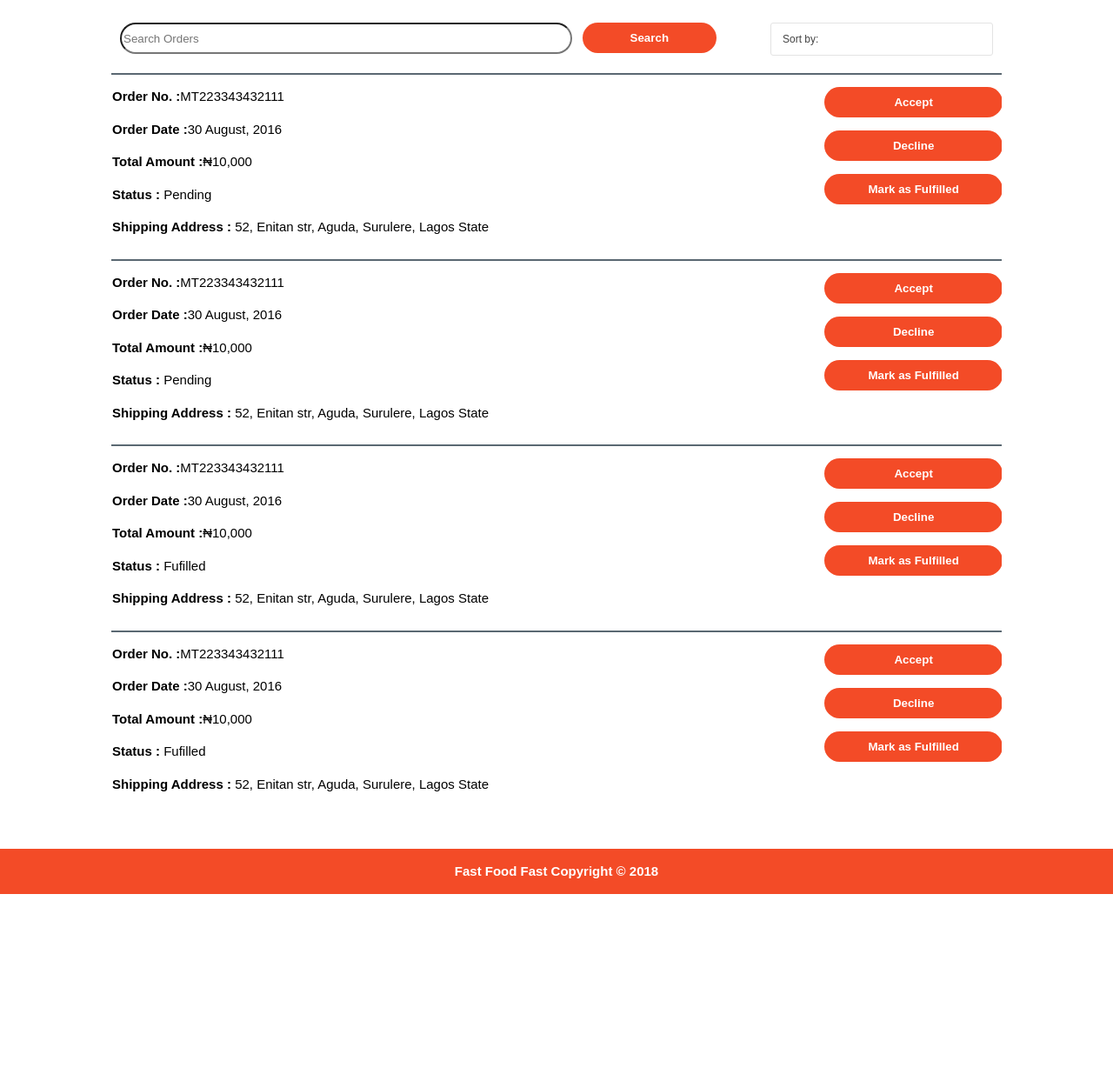
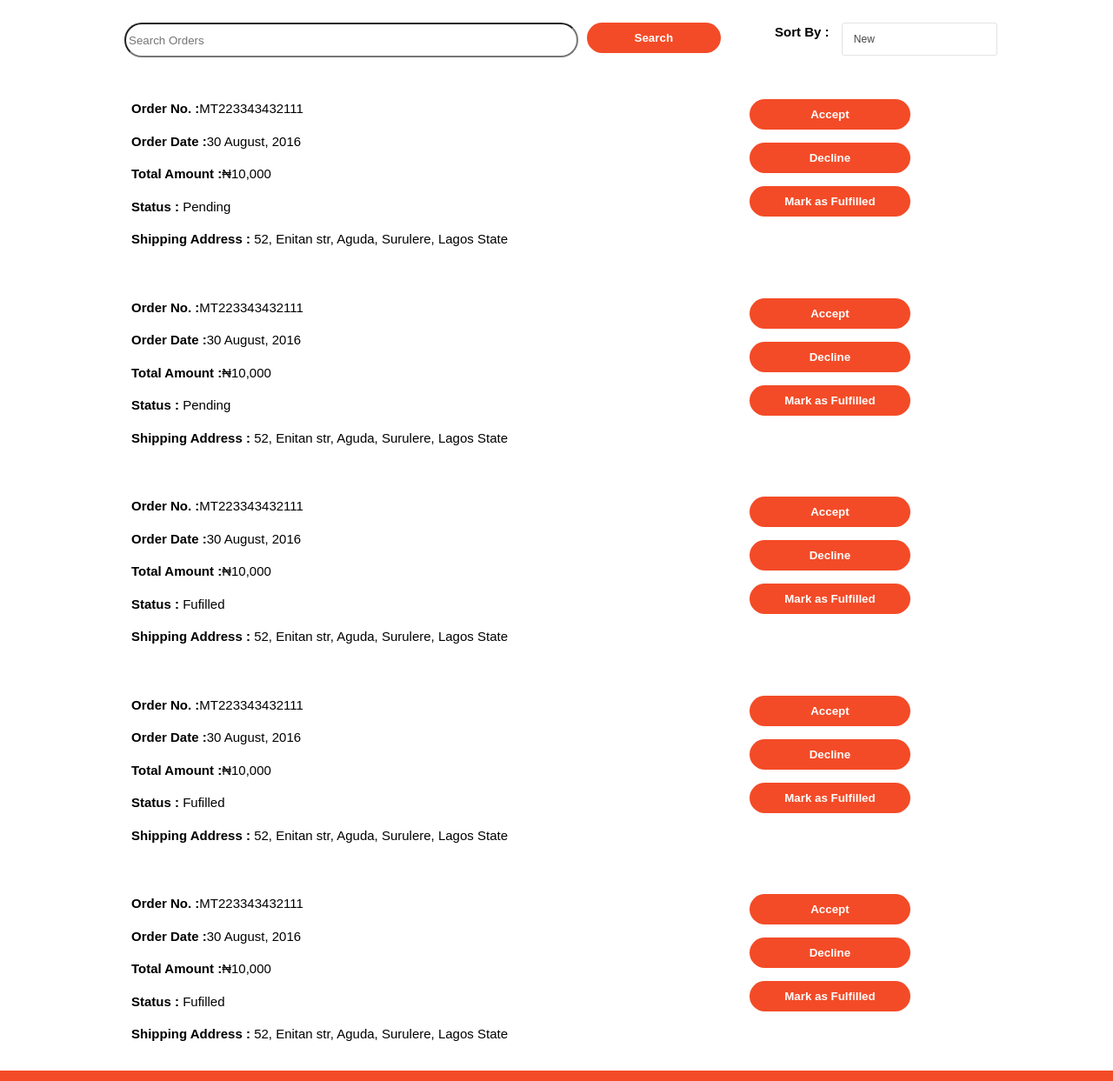
Before and after one commit to Proception/fast-food-app, a website: page UI/orders.html in a window 1280 px wide. Shown: the part 133-1376 px from the top of the page at 87% size. Before the commit the page ends 1161 px from the top, so only its background shows below. Drawn offline with Linux system fonts and the light colour scheme.

Commit message:
chore(User Interface): Adjust User Inteface components and make better
make user inteface much better

[Finishes #160875233]

```diff
--- a/UI/css/style.css
+++ b/UI/css/style.css
@@ -17,10 +17,18 @@ label{
 	font-weight: bold;
 }
 
-input, textarea {
+input {
 	-webkit-border-radius: 28;
   	-moz-border-radius: 28;
   	border-radius: 28px;
+  	padding: 3px;
+}
+
+textarea {
+	-webkit-border-radius: 28;
+  	-moz-border-radius: 28;
+  	border-radius: 28px;
+  	padding-left: 20px;
 }
 
 
@@ -32,7 +40,7 @@ input, textarea {
  	overflow: hidden;
  	display: block;
  	position: relative;
-	padding-bottom: 100px;
+	padding-bottom: 50px;
 	}
 
 .container {
@@ -48,8 +56,8 @@ input, textarea {
 	background-color: #F34B27;
 	color:#ffffff;
 	border: 0;
-	padding-right: 40px;
-	padding-left: 40px;
+/*	padding-right: 60px;
+	padding-left: 20%;*/
 	width: 100%;
 	cursor: pointer;
 	-webkit-border-radius: 28;
@@ -96,14 +104,26 @@ input, textarea {
 	font-weight: bold;
 }
 
+/*input[type=file] {
+  font-size: 100px;
+  position: absolute;
+  left: 0;
+  top: 0;
+  opacity: 0;
+}*/
+
+input[type=file]::-webkit-file-upload-button {
+  border: 1px solid grey;
+  /*background: #FFFAAA;*/
+}
+
+
 
 
 
 /* header */
 header {
-	/*background-color: #3d70b2;*/
 	background-color: #ffffff;
-	/*background-color: #41d6c3;*/
 	color: #f4f7fb;
 	padding-top: 15px;
 	min-height: 60px;
@@ -111,7 +131,6 @@ header {
 }
 
 header a {
-	/*color: #f4f7fb;*/
 	color: #F34B27;
 	text-decoration: none;
 	text-transform: uppercase;
@@ -151,7 +170,7 @@ header a:hover{
 	color: #5a6872;
 	font-weight: bold;
 	/*font-family: sans-serif;*/
-	font-family: cursive;
+	/*font-family: cursive;*/
 }
 
 
@@ -205,14 +224,14 @@ header a:hover{
 
 /* Showcase */
 #showcase {
-	min-height: 400px;
+	min-height: 600px;
 	background: url('../images/banner3.jpg') no-repeat 0;
 	text-align: center;
 	color: #ffffff;
 }
 
 #showcase h1 {
-	margin-top: 100px;
+	margin-top: 200px;
 	font-size: 45px;
 	margin-bottom: 10px;
 	font-family: cursive;
@@ -255,6 +274,7 @@ footer {
 
 .login{
 	/*margin: 40px;*/
+	margin-top: 40px;
 
 }
 
@@ -263,13 +283,21 @@ footer {
 }
 
 #wrapper {
-  margin: 0 auto;
-  padding: 0px;
+  margin: 100px auto;
+  padding: 30px;
   text-align: center;
   width: 50%;
   /*height: 300px;*/
   /*box-shadow: 5px 10px #F34B27;*/
-  box-shadow: 0 4px 8px 0 rgba(0, 0, 0, 0.2), 0 6px 20px 0 rgba(0, 0, 0, 0.19);
+  /*box-shadow: 0 4px 8px 0 rgba(0, 0, 0, 0.2), 0 6px 20px 0 rgba(0, 0, 0, 0.19);*/
+  box-shadow: 0 1px 2px 0 rgba(0, 0, 0, 0.1), 0 4px 8px 0 rgba(0, 0, 0, 0.10);
+}
+
+/*Title*/
+#wrapper h1 {
+	font-family: sans-serif;
+	color: #5a6872;
+	font-size: 30px;
 }
 
 .login input[type="email"], .login input[type="password"]{
@@ -306,7 +334,8 @@ footer {
 
 /* Orders/Menu */
 .order {
-	margin-top: 10px;
+	width: 100%;
+	margin: 5px;
 }
 
 .order .order-item{
@@ -316,7 +345,7 @@ footer {
 	float: left;
 	width: 20%;
 	/*border: 1px solid #5a6872;*/
-	box-shadow: 0 2px 4px 0 rgba(0, 0, 0, 0.2), 0 3px 10px 0 rgba(0, 0, 0, 0.19);
+	box-shadow: 0 1px 2px 0 rgba(0, 0, 0, 0.1), 0 4px 8px 0 rgba(0, 0, 0, 0.10);
 }
 
 .order .order-item p{
@@ -345,23 +374,27 @@ footer {
 	margin: 3px;
 }
 
+
 /* pending orders */
-.order .new-order {
-	border: 1px solid #5a6872;
-	width: 100%;
+.order .container .new-order {
+	/*border: 1px solid #5a6872;*/
+	width: 90%;
+	margin: 5px;
+	box-shadow: 0 1px 2px 0 rgba(0, 0, 0, 0.1), 0 4px 8px 0 rgba(0, 0, 0, 0.10);
+
 }
 
 .new-order .order-details {
 	float: left;
 	width: 65%;
-/*	padding: 10px;
-	margin: 3px;*/
+	padding: 10px;
+	margin: 3px;
 }
 .new-order .order-commands {
 	float: right;
 	width: 20%;
-/*	padding: 10px;
-	margin: 3px;*/
+	padding: 10px;
+	margin: 3px;
 }
 
 .controls {
@@ -382,17 +415,24 @@ footer {
 }
 
 .controls .sort-controls select{
-	width: 100%;
+	width: 70%;
 	display: block;
-	padding: 10px 70px 10px 13px !important;
+	padding: 10px 40px 10px 13px !important;
 	max-width: 100%;
 	height: auto !important;
 	border: 1px solid #e3e3e3;
 	border-radius: 3px;
-	background-color: #fff; color: #444444;
-	font-size: 12px; line-height: 16px !important;
+	background-color: #fff;
+	color: #444444;
+	font-size: 12px;
+	line-height: 16px !important;
 	appearance: none;
 	-webkit-appearance: none; -moz-appearance: none;
+	float: left;
+}
+.controls .sort-controls label{
+	width: 30%;
+	float: left;
 }
 
 .controls .search-button{
@@ -411,6 +451,7 @@ footer {
 .order .food-item {
 	border: 1px solid #5a6872;
 	width: 100%;
+
 }
 
 .food-item .item-details {
@@ -444,8 +485,9 @@ footer {
 	width: 90%;
 }
 
-.fullsection .selected-items{
+.fullsection .selected-items, .sec{
 	width: 65%;
+	box-shadow: 0 1px 2px 0 rgba(0, 0, 0, 0.1), 0 4px 8px 0 rgba(0, 0, 0, 0.10);
 	/*border: 1px solid #5a6872;*/
 }
 
@@ -489,15 +531,15 @@ footer {
 	.new-order .order-details {
 		float: none;
 		width: 80%;
-	/*	padding: 10px;
-		margin: 3px;*/
+		padding: 10px;
+		margin: 3px;
 	}
 	.new-order .order-commands {
 		float: none;
 		width: 80%;
 		text-align: center;
-	/*	padding: 10px;
-		margin: 3px;*/
+		padding: 10px;
+		margin: 3px;
 	}
 
 	.new-order .order-commands p {
--- a/UI/orders.html
+++ b/UI/orders.html
@@ -47,12 +47,12 @@
 						<input class="button" type="button" name="" value="Search">
 					</div>
 					<div class="sort-controls">
+						<label>Sort By : </label>
 						<select>
-						    <option value="0" label="Sort by:"></option>
-						    <option value="1" label="New Orders"></option>
-						    <option value="2" label="Old Orders"></option>
-						    <option value="3" label="Pending"></option>
-						    <option value="4" label="Fulfilled"></option>
+						    <option value="0" label="New">New</option>
+						    <option value="1" label="Processing">Processing</option>
+						    <option value="2" label="Cancelled">Cancelled</option>
+						    <option value="3" label="Completed">Completed</option>
 						</select>
 					</div>
 				</div>
@@ -74,10 +74,6 @@
 						<p><input class="button" type="button" name="" value="Mark as Fulfilled"></p>
 					</div>
 				</div>
-			</div>
-		</section>
-		<section class="order">
-			<div class="container">
 				<div class="new-order">
 					<div class="order-details">
 						<p><label for="orderno">Order No. :</label><span>MT223343432111</span></p>
@@ -92,10 +88,6 @@
 						<p><input class="button" type="button" name="" value="Mark as Fulfilled"></p>
 					</div>
 				</div>
-			</div>
-		</section>
-		<section class="order">
-			<div class="container">
 				<div class="new-order">
 					<div class="order-details">
 						<p><label for="orderno">Order No. :</label><span>MT223343432111</span></p>
@@ -110,10 +102,6 @@
 						<p><input class="button" type="button" name="" value="Mark as Fulfilled"></p>
 					</div>
 				</div>
-			</div>
-		</section>
-		<section class="order">
-			<div class="container">
 				<div class="new-order">
 					<div class="order-details">
 						<p><label for="orderno">Order No. :</label><span>MT223343432111</span></p>
@@ -128,6 +116,21 @@
 						<p><input class="button" type="button" name="" value="Mark as Fulfilled"></p>
 					</div>
 				</div>
+				<div class="new-order">
+					<div class="order-details">
+						<p><label for="orderno">Order No. :</label><span>MT223343432111</span></p>
+						<p><label for="orderdate">Order Date :</label><span>30 August, 2016</span></p>
+						<p><label for="totalprice">Total Amount :</label><span>&#8358;10,000</span></p>
+						<p><label for="status">Status :</label> <span>Fufilled</span></p>
+						<p><label for="shippingaddress">Shipping Address :</label> <span> 52, Enitan str, Aguda, Surulere, Lagos State</span></p>
+					</div>
+					<div class="order-commands">
+						<p><input class="button" type="button" name="" value="Accept"></p>
+						<p><input class="button" type="button" name="" value="Decline"></p>
+						<p><input class="button" type="button" name="" value="Mark as Fulfilled"></p>
+					</div>
+				</div>
+
 			</div>
 		</section>
 		<footer>
```
Also changed, not shown: UI/addfooditem.html (+1 -0 lines), UI/index.html (+2 -2 lines).
